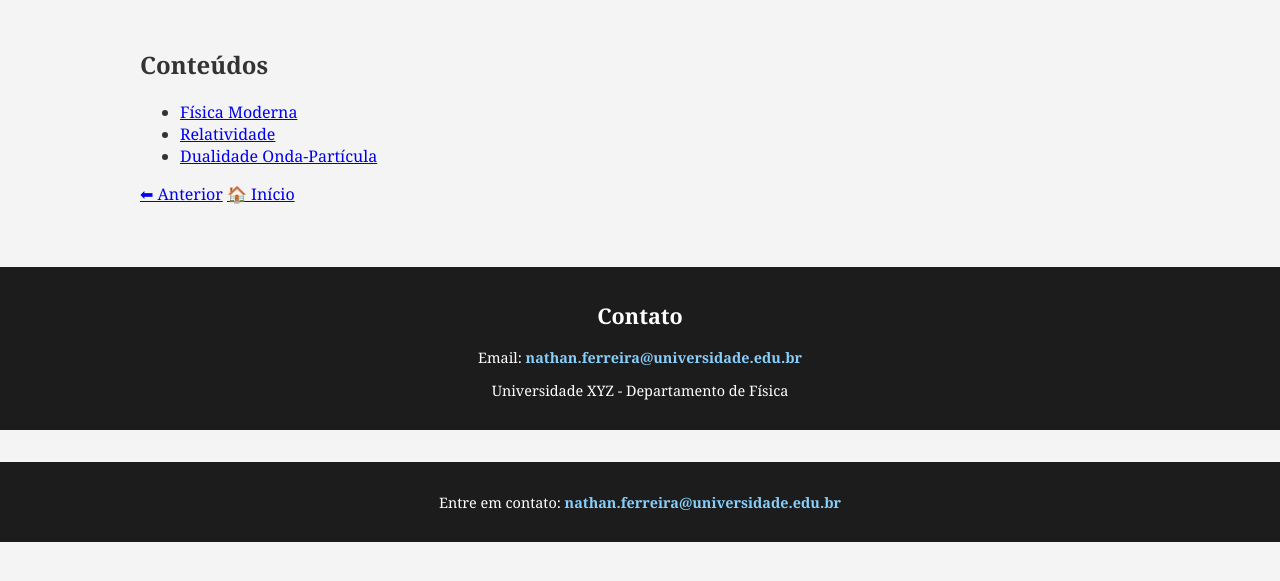
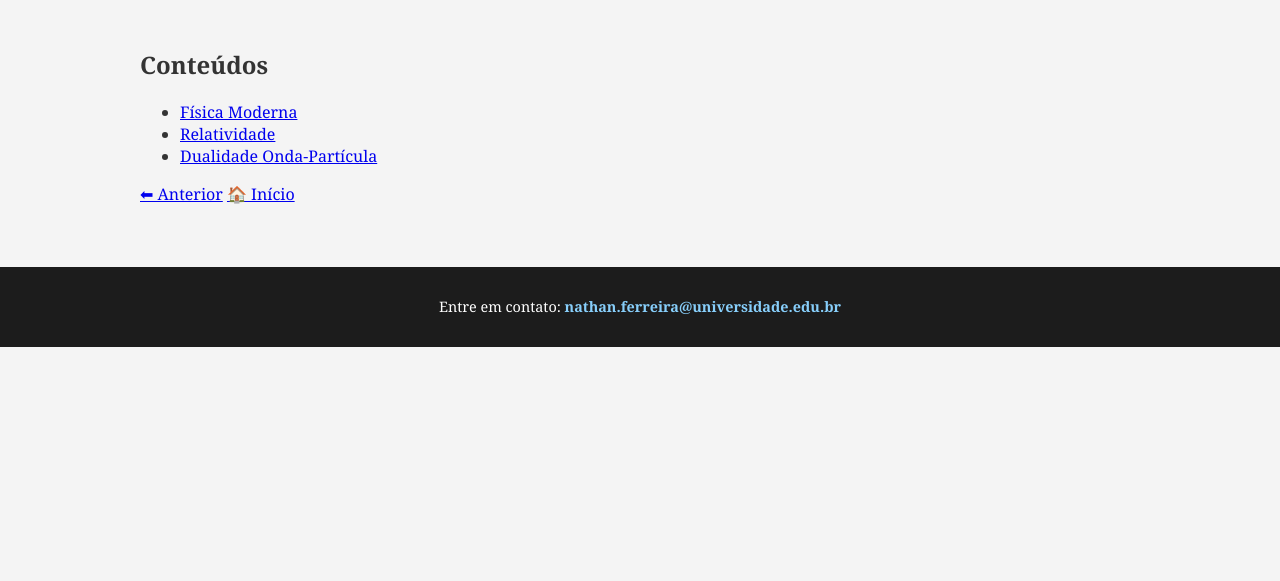
Before and after one commit to NF9826/site-professor-nathan, a plain HTML site: page fisica6.html in a window 1280 px wide. Shown: the part 97-678 px from the top of the page. Drawn offline with Linux system fonts and the light colour scheme.

```diff
--- a/fisica6.html
+++ b/fisica6.html
@@ -25,10 +25,5 @@
             <a class="nav-button" href="index.html" title="Voltar à Página Inicial">🏠 Início</a>
         </nav>
     </main>
-    <footer>
-        <h2>Contato</h2>
-        <p>Email: <a href="mailto:nathan.ferreira@universidade.edu.br">nathan.ferreira@universidade.edu.br</a></p>
-        <p>Universidade XYZ - Departamento de Física</p>
-    </footer>
 </body>
 </html>
```
